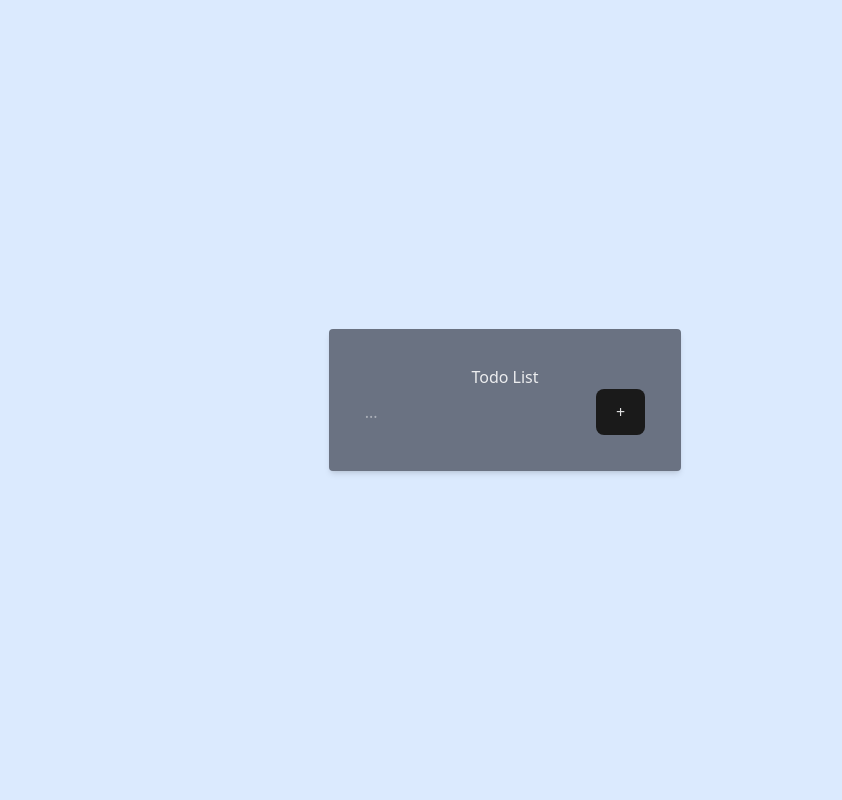
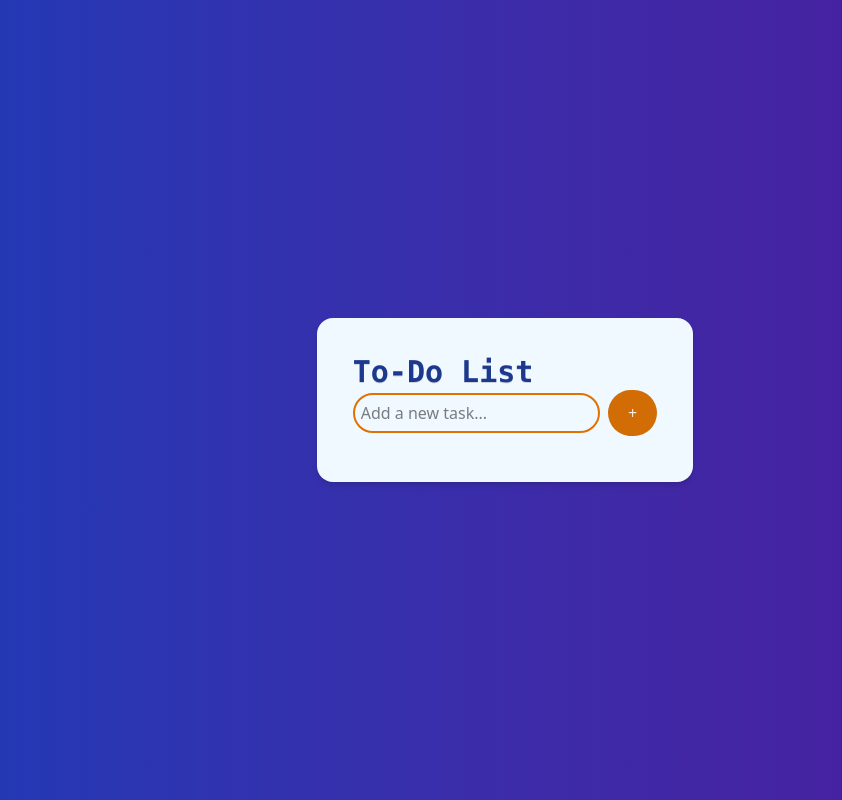
Before and after one commit to syHoang23/todolist-react, a React (Vite) app: page / in a window 1280 px wide. Shown: the whole page, without its empty margins (135-977 px from the left). Built offline with nearby package versions, Linux system fonts and the light colour scheme.

Commit message:
update css

```diff
--- a/index.html
+++ b/index.html
@@ -6,7 +6,7 @@
     <meta name="viewport" content="width=device-width, initial-scale=1.0" />
     <title>Vite + React</title>
   </head>
-  <body class="min-h-screen bg-blue-100 flex items-center justify-center">
+  <body class="min-h-screen bg-gradient-to-r from-blue-800 to-violet-900 flex items-center justify-center">
     <div id="root"></div>
     <script type="module" src="/src/main.jsx"></script>
   </body>
--- a/src/App.jsx
+++ b/src/App.jsx
@@ -2,7 +2,7 @@ import TodoList from "./Component2/TodoList";
 
 export default function App() {
   return (
-    <div className="bg-gray-500 p-9 rounded shadow-md text-center">
+    <div className="bg-sky-50 p-9 rounded-2xl shadow-md text-center">
       <TodoList />
     </div>
   );
--- a/src/Component2/Card.jsx
+++ b/src/Component2/Card.jsx
@@ -12,7 +12,7 @@ export default function Card({ key, id, value, onDelete }) {
     const handleClickEdit = () => {
         setIsEdit(true);
     };
-    const handleClickCancel = () => {
+    const handleClickSave = () => {
         setIsEdit(false);
     };
     const onChange = (e) => {
@@ -31,16 +31,47 @@ export default function Card({ key, id, value, onDelete }) {
             <div className='flex items-center' id={id} key={key}>
                 {isEdit ? (
                     <>
-                        <Input value={input} onChange={onChange} onSave={onSave}/>
-                        <button onClick={handleClickCancel}>Cancel</button>
+                        <div className="flex items-center justify-between mb-2 w-full">
+                            <Input value={input} onChange={onChange} onSave={onSave}/>
+                            <button onClick={handleClickSave}>Save</button>
+                        </div>
                     </>
                 ) : (
                     <>
-                        <input type="checkbox" onChange={handleChangeCheckbox} checked={isChecked}/>
-                        <span className='inline-flex items-baseline ' style={{ textDecoration: isChecked ? 'line-through' : 'none',
-                                    opacity: isChecked ? 0.5 : 1 }}> {input} </span>
-                        <button onClick={handleClickEdit}>Edit</button>
-                        <button onClick={handleClickDelete}>Delete</button>
+                        <div className="flex items-center justify-between mb-1 w-full">
+                            <div className="flex items-center">
+                                <input
+                                type="checkbox"
+                                onChange={handleChangeCheckbox}
+                                checked={isChecked}
+                                className="mr-2 accent-orange-500 rounded-full"
+                                />
+                                <span
+                                className="inline-flex items-baseline text-gray-950 "
+                                style={{
+                                    textDecoration: isChecked ? 'line-through' : 'none',
+                                    opacity: isChecked ? 0.5 : 1,
+                                }}
+                                >
+                                {input}
+                                </span>
+                            </div>
+
+                            <div className="flex gap-1">
+                                <button
+                                className="bg-black text-white px-3 py-1 rounded"
+                                onClick={handleClickEdit}
+                                >
+                                Edit
+                                </button>
+                                <button
+                                className="bg-black text-white px-3 py-1 rounded"
+                                onClick={handleClickDelete}
+                                >
+                                Delete
+                                </button>
+                            </div>
+                            </div>
                     </>
                 )}
             </div>
--- a/src/Component2/Input.jsx
+++ b/src/Component2/Input.jsx
@@ -7,6 +7,9 @@ export default function Input({ value, onChange, onSave }) {
             value={value}
             onChange={onChange}
             onKeyDown={onSave}
+            spellcheck="false"
+            className="caret-pink-500 text-orange-600"
+
         />
     );
 }
--- a/src/Component2/TodoList.jsx
+++ b/src/Component2/TodoList.jsx
@@ -28,15 +28,18 @@ export default function TodoList() {
 
     return (
         <div className='inline-block align-middle'>
-            <h2>Todo List</h2>
-            <input
-                type="text"
-                value={inputValue}
-                placeholder="..."
-                onChange={onChangeInput}
-                onKeyDown={enterKey}
-            />
-            <button className='bg-sky-500 hover:bg-red-700' onClick={handleAddTodo} >+</button>
+            <div><h2 className='text-blue-900 text-3xl float-left font-mono font-bold text-shadow-2xs select-none'>To-Do List</h2><br/></div>
+            <div>
+                <input className='text-black border-2 border-amber-600 rounded-full p-1.5 mb-2.5 mr-2 '
+                    type="text"
+                    value={inputValue}
+                    placeholder="Add a new task..."
+                    onChange={onChangeInput}
+                    onKeyDown={enterKey}
+                />
+                <button className='bg-sky-500 hover:bg-red-700 rounded-b-full mb-2.5' onClick={handleAddTodo} > + </button>
+            </div>
+
             <List todos={todos} onDelete={handleDelete} />
         </div>
     );
--- a/src/index.css
+++ b/src/index.css
@@ -38,9 +38,10 @@ button {
   border: 1px solid transparent;
   padding: 0.6em 1.2em;
   font-size: 1em;
+  border-radius: 100px;
   font-weight: 500;
   font-family: inherit;
-  background-color: #1a1a1a;
+  background-color: rgb(210, 108, 5);
 }
 button:hover {
   border-color: #646cff;
```
